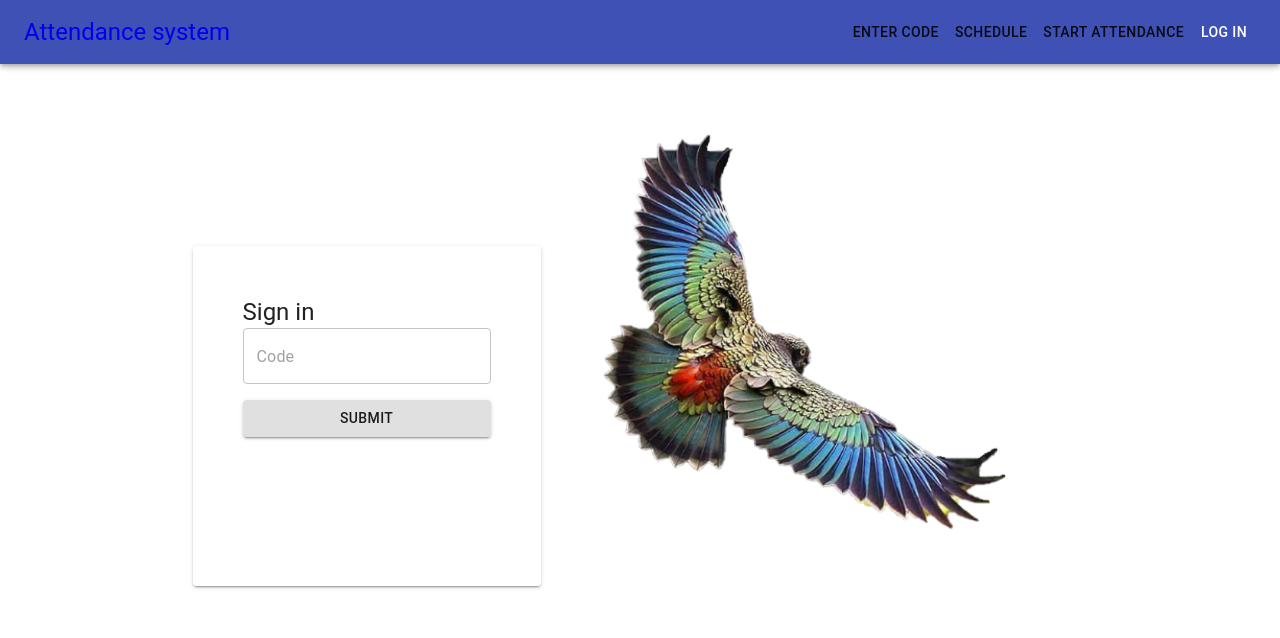
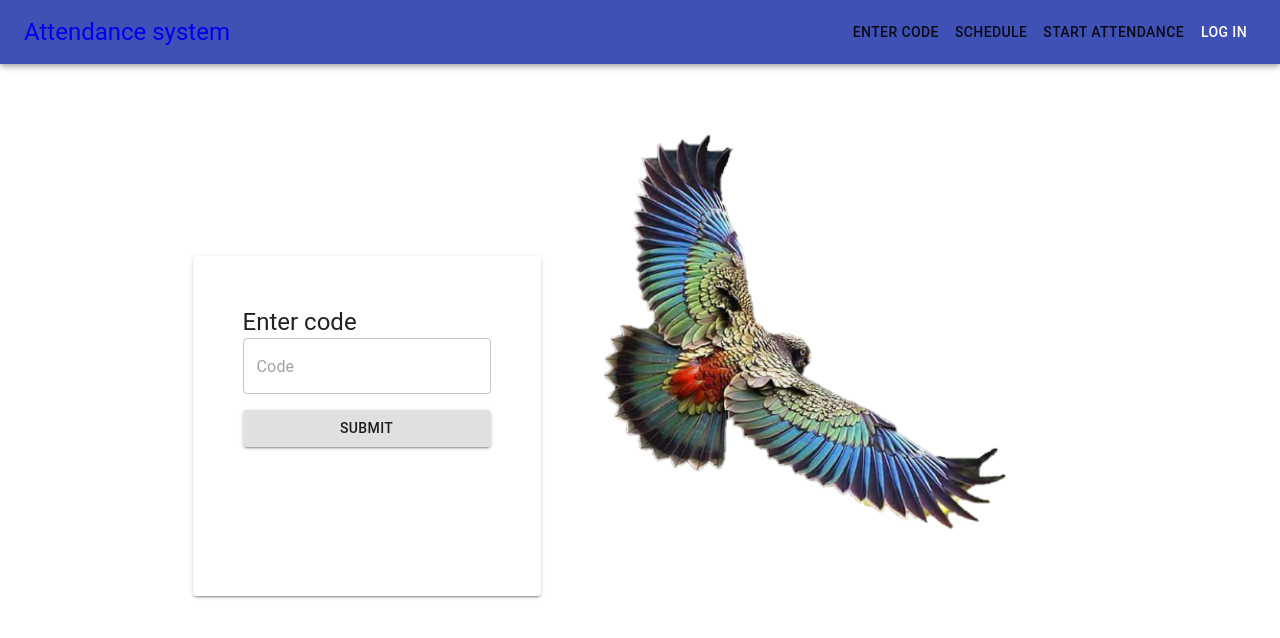
Before and after one commit to malgo0102/attendance-system-fe, a React (Create React App) app: page /code-page in a window 1280 px wide. Shown: the top 638 px of the page. Built offline with nearby package versions, Linux system fonts and the light colour scheme; no server answers.

Commit message:
Resolved: css and unnecessary button import

```diff
--- a/src/pages/CodePage.tsx
+++ b/src/pages/CodePage.tsx
@@ -1,4 +1,4 @@
-import React, { useState } from "react";
+import React, {useState} from "react";
 import {
   Button,
   TextField,
@@ -6,32 +6,62 @@ import {
   Paper,
   Typography
 } from "@material-ui/core";
-import './codepage.css';
 import keabird from "./keabird.png";
+import {createStyles, makeStyles, Theme} from "@material-ui/core/styles";
+
+const useStyles = makeStyles((theme: Theme) =>
+  createStyles({
+    form: {
+      justifyContent: "center",
+      minHeight: "90vh",
+    },
+    title: {
+      flexGrow: 1,
+    },
+    buttonBlock: {
+      width: "100%",
+    },
+    paper: {
+      marginTop: "20px",
+      justifyContent: "center",
+      minHeight: "30vh",
+      padding: "50px",
+    },
+    img: {
+      justifyContent: "center",
+      minHeight: "50vh",
+      padding: "70px",
+    },
+  })
+);
 
 
 const CodePage = () => {
   const [code, setCode] = useState("");
+  const classes = useStyles();
 
   return (
     <div>
       <Grid container direction="row" justify="center">
         <Grid item>
           <Grid container spacing={0} alignItems="center" direction="row">
-                        <Grid container direction="column" spacing={2} className="codepage-form">
-                            <Paper variant="elevation" elevation={2} className="codepage-background">
-                                <Grid item>
-                                    <Typography component="h1" variant="h5">Sign in</Typography>
+            <Grid container direction="column" spacing={2} className={classes.form}>
+              <Paper variant="elevation" elevation={2} className={classes.paper}>
+                <Grid item className={classes.title}>
+                  <Typography component="h1" variant="h5">Enter code</Typography>
                 </Grid>
                 <Grid item>
                   <form>
                     <Grid container direction="column" spacing={2}>
                       <Grid item>
-                                                <TextField type="code" placeholder="Code" fullWidth name="code" variant="outlined"
-                                                           value={ code } onChange={(event) => setCode(event.target.value)} required />
+                        <TextField type="code" placeholder="Code" fullWidth name="code"
+                                   variant="outlined"
+                                   value={code} onChange={(event) => setCode(event.target.value)}
+                                   required/>
                       </Grid>
                       <Grid item>
-                                                <Button variant="contained" color="default" type="submit" className="button-block">Submit</Button>
+                        <Button variant="contained" color="default" type="submit"
+                                className={classes.buttonBlock}>Submit</Button>
                       </Grid>
                     </Grid>
                   </form>
@@ -41,7 +71,7 @@ const CodePage = () => {
           </Grid>
         </Grid>
         <Grid item>
-                    <img src={keabird} height={300} alt="kea bird" className="keabird-img" />
+          <img src={keabird} height={300} alt="kea bird" className={classes.img}/>
         </Grid>
       </Grid>
     </div>
--- a/src/pages/codepage.css
+++ /dev/null
@@ -1,21 +0,0 @@
-.codepage-form
-{
-  justify-content: center;
-  min-height: 90vh;
-}
-.button-block{
-  width: 100%;
-}
-.codepage-background
-{
-  justify-content: center;
-  min-height: 30vh;
-  padding: 50px;
-}
-
-.keabird-img
-{
-  justify-content: center;
-  min-height: 50vh;
-  padding: 70px;
-}
--- a/src/routes.tsx
+++ b/src/routes.tsx
@@ -1,5 +1,5 @@
 import React from "react";
-import { Switch, Route } from "react-router-dom";
+import {Switch, Route} from "react-router-dom";
 import Layout from "./containers/Layout";
 import FrontPage from "./pages/FrontPage";
 import StudentSchedule from "./pages/StudentSchedule";
@@ -16,21 +16,21 @@ const Routes = () => {
         </Layout>
       </Route>
       {/* <Redirect to="/" /> */}
+      <Route path="/code-page" exact>
+        <Layout>
+          <CodePage></CodePage>
+        </Layout>
+      </Route>
       <Route path="/student-schedule" exact>
         <Layout>
           <StudentSchedule></StudentSchedule>
         </Layout>
       </Route>
-    <Route path="/code-page" exact>
+      <Route path="/start-attendance" exact>
         <Layout>
-            <CodePage></CodePage>
+          <TeacherStartAttendance></TeacherStartAttendance>
         </Layout>
-    </Route>
-        <Route path="/start-attendance" exact>
-            <Layout>
-                <TeacherStartAttendance></TeacherStartAttendance>
-            </Layout>
-        </Route>
+      </Route>
     </Switch>
   );
 };
```
Also changed, not shown: src/components/NavigationBar.tsx (+10 -10 lines), src/pages/TeacherStartAttendance.tsx (+6 -5 lines). Lines whose indentation alone changed are shown as unchanged.
